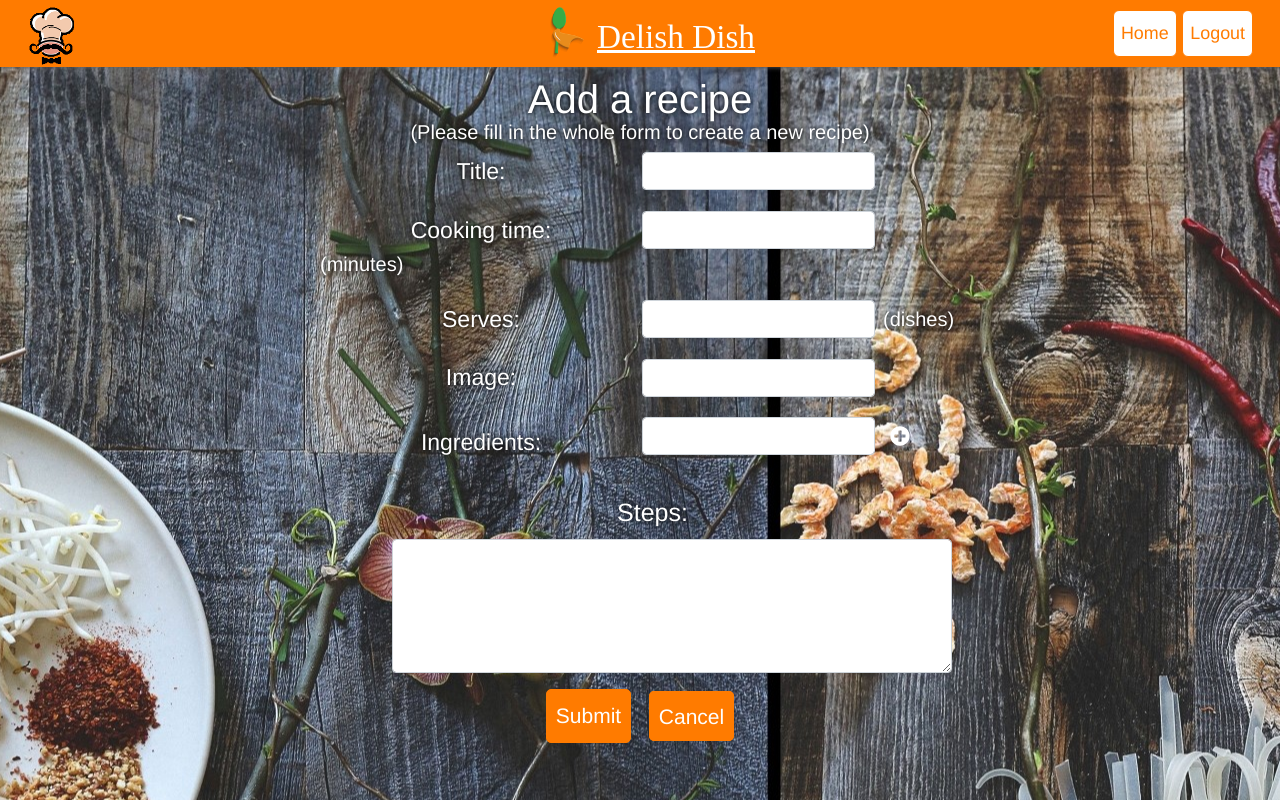
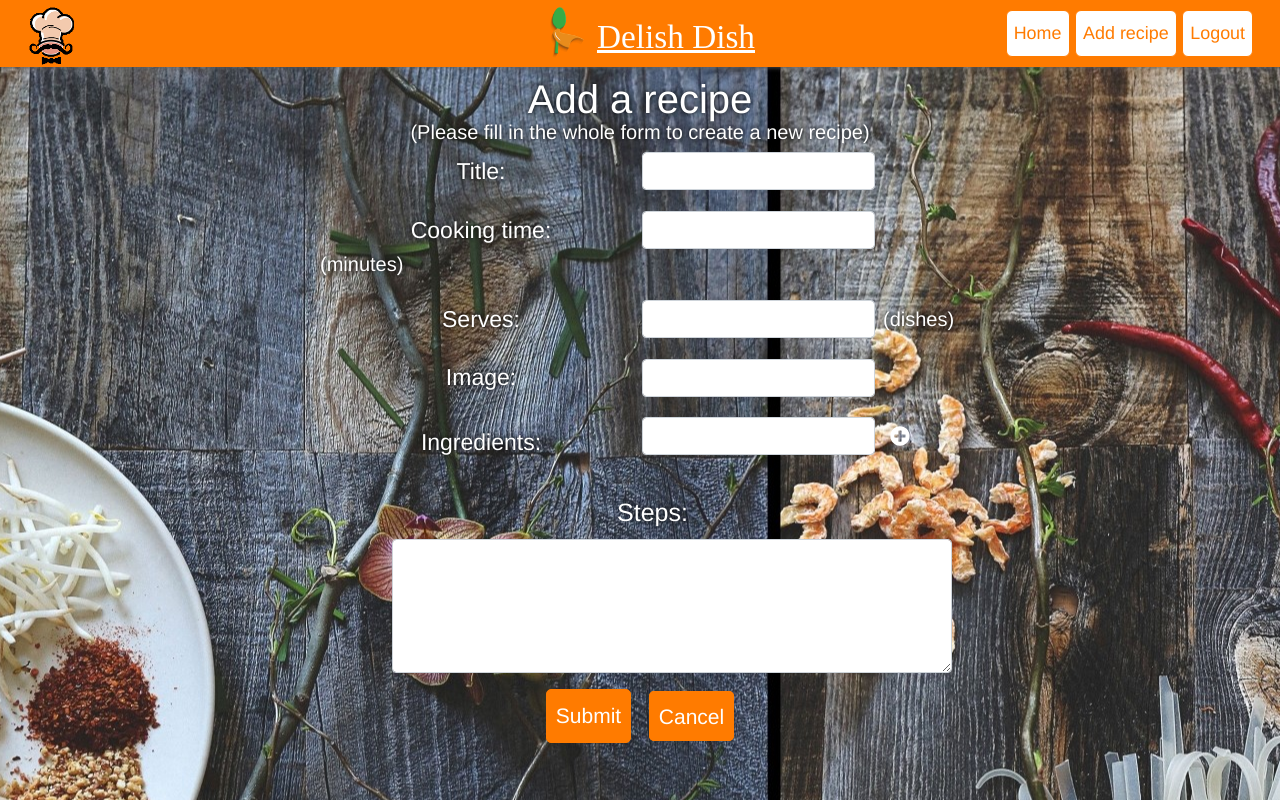
Before and after one commit to katrinyordanova/Delish-Dish, a Vue app in the folder client-side/delish-dish/: page /home/add-recipe in a window 1280 px wide. Built offline with nearby package versions, Linux system fonts and the light colour scheme.

Commit message:
fixed router-link button paths

```diff
--- a/client-side/delish-dish/src/components/core/Navigation.vue
+++ b/client-side/delish-dish/src/components/core/Navigation.vue
@@ -5,6 +5,7 @@
         <p class="brand">Delish Dish</p>
         <b-nav pills class="nav-links">
             <router-link to="/" class="home-button">Home</router-link>
+            <router-link to="/home/add-recipe" class="home-button">Add recipe</router-link>
             <button @click="logout">Logout</button>
         </b-nav>
     </div>
--- a/client-side/delish-dish/src/components/recipe/CreateRecipe.vue
+++ b/client-side/delish-dish/src/components/recipe/CreateRecipe.vue
@@ -35,7 +35,7 @@
             </b-form-group>
             <div class="buttons">
                 <button :disabled="$v.$invalid">Submit</button>
-                <router-link to="home">Cancel</router-link>
+                <router-link to="/home">Cancel</router-link>
             </div>
         </form>
     </div>
```
